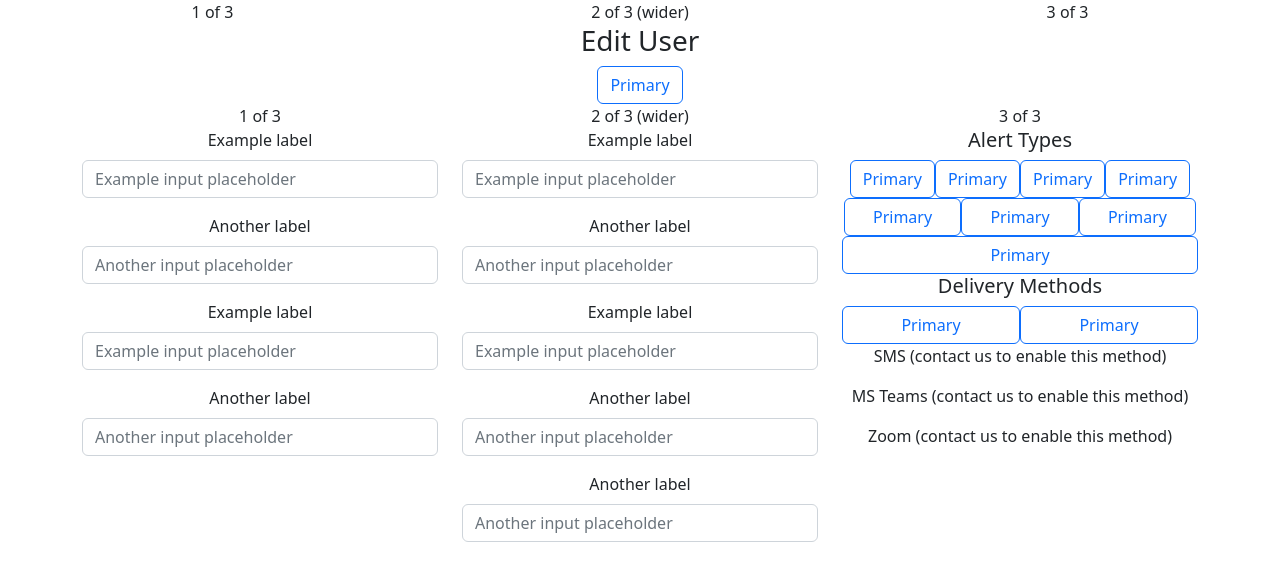
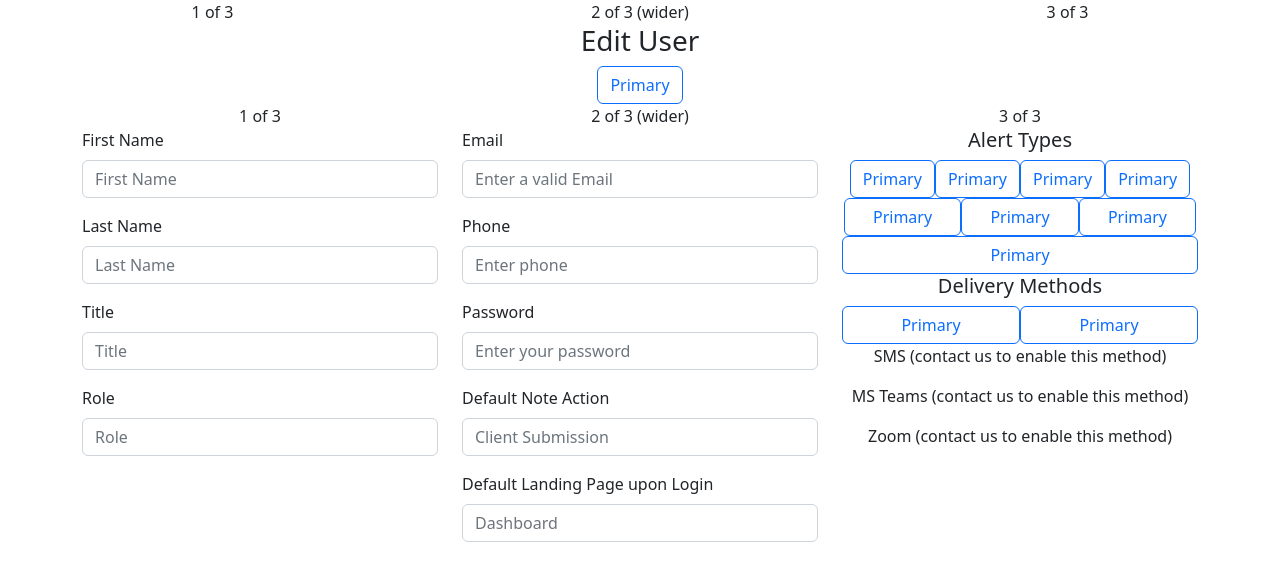
Before and after one commit to andymcbeath/bearclaw-take-home, a Vue app: page / in a window 1280 px wide. Shown: the top 580 px of the page. Built offline with nearby package versions, Linux system fonts and the light colour scheme.

Commit message:
Created Correct Labels for Forms

```diff
--- a/src/App.vue
+++ b/src/App.vue
@@ -15,105 +15,99 @@
       <div class="col">
         1 of 3
         <div class="mb-3">
-          <label for="formGroupExampleInput" class="form-label"
-            >Example label</label
+          <label
+            type="text"
+            for="formGroupExampleInput"
+            class="form-label"
+            style="align-content: left"
+            >First Name</label
           >
           <input
             type="text"
             class="form-control"
             id="formGroupExampleInput"
-            placeholder="Example input placeholder"
+            placeholder="First Name"
           />
         </div>
         <div class="mb-3">
           <label for="formGroupExampleInput2" class="form-label"
-            >Another label</label
+            >Last Name</label
           >
           <input
             type="text"
             class="form-control"
             id="formGroupExampleInput2"
-            placeholder="Another input placeholder"
+            placeholder="Last Name"
           />
         </div>
         <div class="mb-3">
-          <label for="formGroupExampleInput" class="form-label"
-            >Example label</label
-          >
+          <label for="formGroupExampleInput" class="form-label">Title</label>
           <input
             type="text"
             class="form-control"
             id="formGroupExampleInput"
-            placeholder="Example input placeholder"
+            placeholder="Title"
           />
         </div>
         <div class="mb-3">
-          <label for="formGroupExampleInput2" class="form-label"
-            >Another label</label
-          >
+          <label for="formGroupExampleInput2" class="form-label">Role</label>
           <input
             type="text"
             class="form-control"
             id="formGroupExampleInput2"
-            placeholder="Another input placeholder"
+            placeholder="Role"
           />
         </div>
       </div>
       <div class="col">
         2 of 3 (wider)
         <div class="mb-3">
-          <label for="formGroupExampleInput" class="form-label"
-            >Example label</label
+          <label for="formGroupExampleInput" class="form-label">Email</label>
+          <input
+            type="email"
+            class="form-control"
+            id="Email"
+            placeholder="Enter a valid Email"
+          />
+        </div>
+        <div class="mb-3">
+          <label for="formGroupExampleInput2" class="form-label">Phone</label>
+          <input
+            type="phone"
+            class="form-control"
+            id="Phone"
+            placeholder="Enter phone"
+          />
+        </div>
+        <div class="mb-3">
+          <label for="formGroupExampleInput" class="form-label">Password</label>
+          <input
+            type="password"
+            class="form-control"
+            id="Password"
+            placeholder="Enter your password"
+          />
+        </div>
+        <div class="mb-3">
+          <label for="formGroupExampleInput2" class="form-label"
+            >Default Note Action</label
           >
           <input
             type="text"
             class="form-control"
-            id="formGroupExampleInput"
-            placeholder="Example input placeholder"
+            id="Default Note Action"
+            placeholder="Client Submission"
           />
         </div>
         <div class="mb-3">
           <label for="formGroupExampleInput2" class="form-label"
-            >Another label</label
+            >Default Landing Page upon Login</label
           >
           <input
             type="text"
             class="form-control"
-            id="formGroupExampleInput2"
-            placeholder="Another input placeholder"
-          />
-        </div>
-        <div class="mb-3">
-          <label for="formGroupExampleInput" class="form-label"
-            >Example label</label
-          >
-          <input
-            type="text"
-            class="form-control"
-            id="formGroupExampleInput"
-            placeholder="Example input placeholder"
-          />
-        </div>
-        <div class="mb-3">
-          <label for="formGroupExampleInput2" class="form-label"
-            >Another label</label
-          >
-          <input
-            type="text"
-            class="form-control"
-            id="formGroupExampleInput2"
-            placeholder="Another input placeholder"
-          />
-        </div>
-        <div class="mb-3">
-          <label for="formGroupExampleInput2" class="form-label"
-            >Another label</label
-          >
-          <input
-            type="text"
-            class="form-control"
-            id="formGroupExampleInput2"
-            placeholder="Another input placeholder"
+            id="Default Landiing Page upon Login"
+            placeholder="Dashboard"
           />
         </div>
       </div>
@@ -175,4 +169,8 @@
   </div>
 </template>
 
-<style lang="scss"></style>
+<style>
+.mb-3 {
+  text-align: left;
+}
+</style>
```
